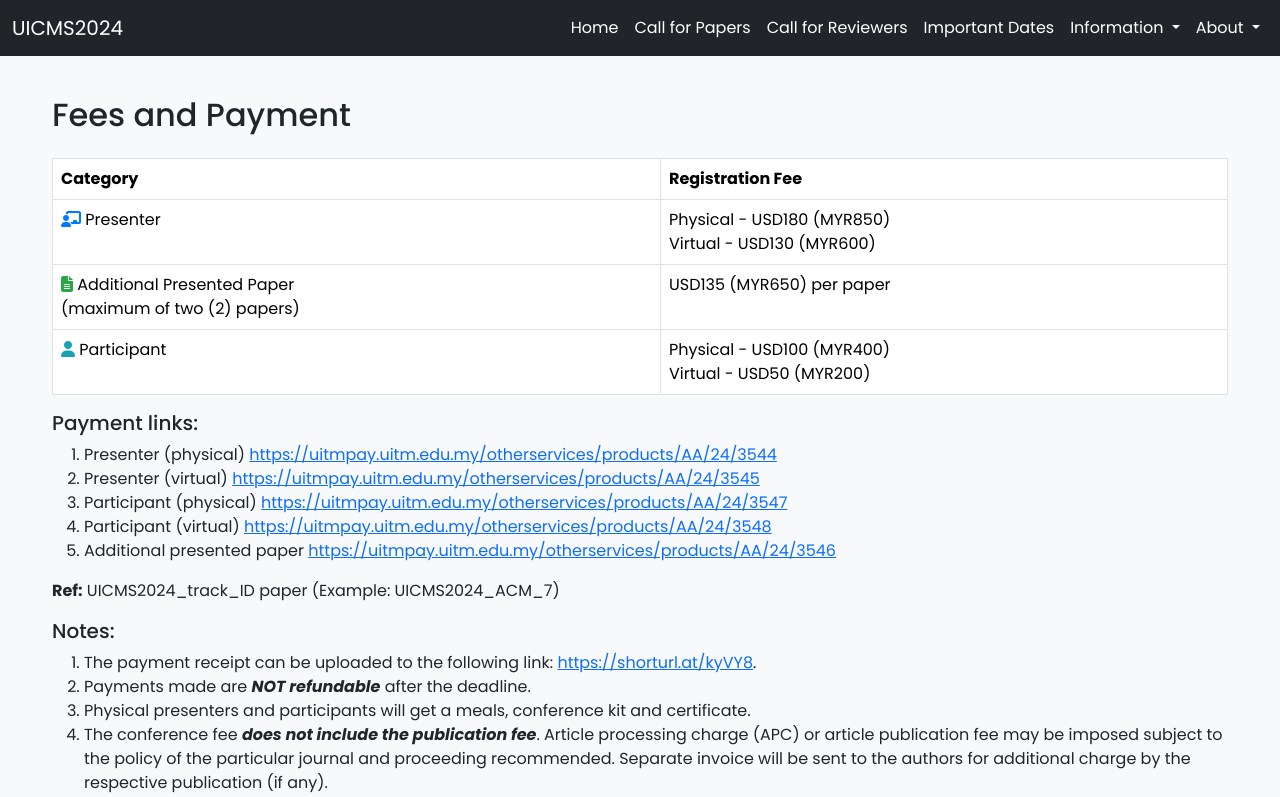
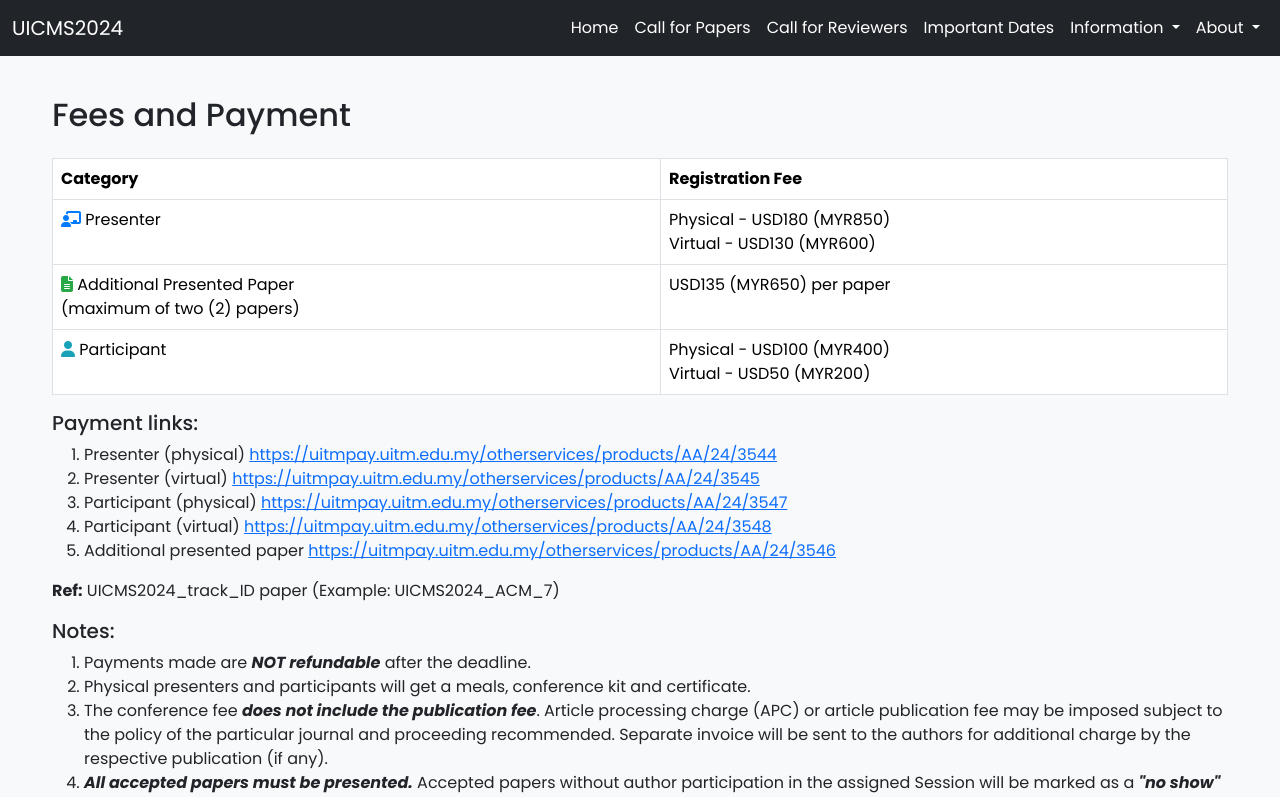
Before and after one commit to uicms2024/uicms2024.github.io, an Angular app: page /fees in a window 1280 px wide. Shown: the top 797 px of the page. Built offline with nearby package versions, Linux system fonts and the light colour scheme.

Commit message:
Remove notes#1 uoload link for payment receipt.

```diff
--- a/src/app/fees/fees.component.html
+++ b/src/app/fees/fees.component.html
@@ -89,14 +89,6 @@
   <div class="mt-3">
     <h5>Notes:</h5>
     <ol>
-      <li>
-        The payment receipt can be uploaded to the following link: <a href="https://shorturl.at/kyVY8">https://shorturl.at/kyVY8</a>.
-        <!-- After performing the payment, please <a href="{{paymentProof}}">upload the proof of payment</a>. -->
-        <!-- After performing the payment, please fill up the <a href="{{paymentProof}}">registration form</a> and upload the proof of payment. -->
-        <!-- email a copy of the transaction to
-        us at {{ confEmail }} for record management. -->
-        <!-- All bank charges are to be borne by the participant. -->
-      </li>
       <li>Payments made are <span class="poppins-bold-italic">NOT refundable</span> after the deadline.</li>
       <li>Physical presenters and participants will get a meals, conference kit and certificate.</li>
       <li>
```
